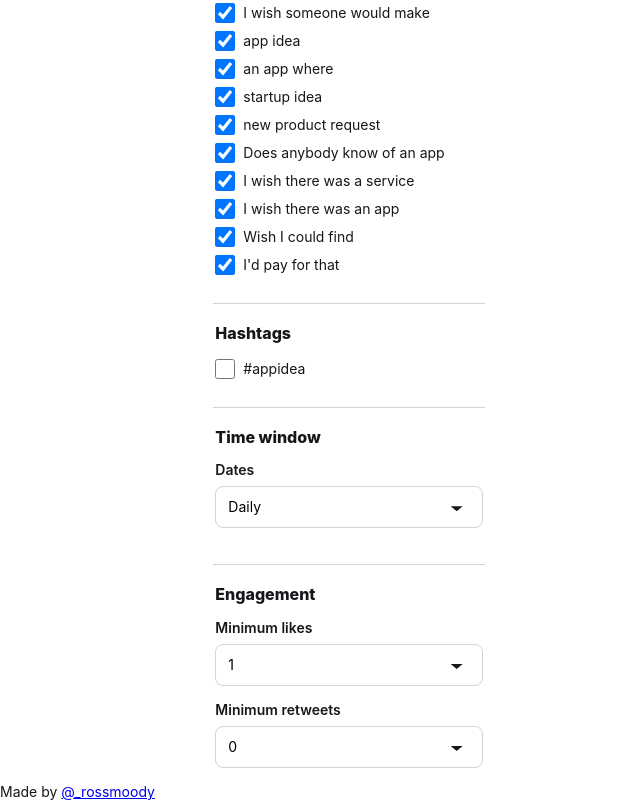
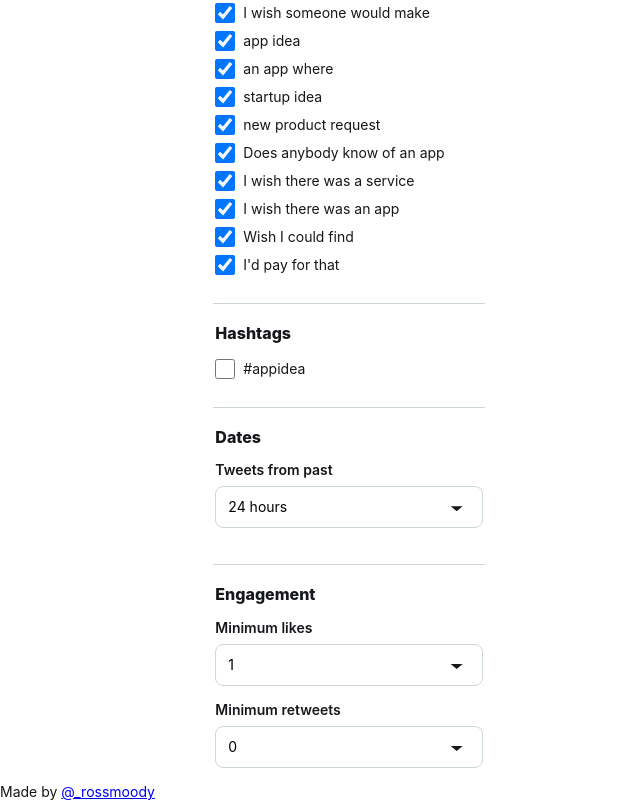
Before and after one commit to rossmoody/productidea, a website built with Parcel: page index.html in a window 1280 px wide. Shown: the part 499-1299 px from the top of the page, without its empty margins (0-640 px from the left). Built offline with nearby package versions, Linux system fonts and the light colour scheme.

Commit message:
commit message

```diff
--- a/index.html
+++ b/index.html
@@ -144,15 +144,15 @@
             </fieldset>
             <hr class="filter-hr" />
             <fieldset class="fieldset">
-              <legend><h4>Time window</h4></legend>
+              <legend><h4>Dates</h4></legend>
               <div class="sidebar-select">
-                <label for="dates" class="label">Dates</label>
+                <label for="dates" class="label">Tweets from past</label>
                 <div class="select">
                   <select name="dates" id="dates">
-                    <option value="daily" selected="selected">Daily</option>
-                    <option value="weekly">Weekly</option>
-                    <option value="monthly">Monthly</option>
-                    <!-- <option value="yearly">Yearly</option> -->
+                    <option value="daily" selected="selected">24 hours</option>
+                    <option value="weekly">Week</option>
+                    <option value="monthly">Month</option>
+                    <option value="yearly">Year</option>
                   </select>
                 </div>
               </div>
```
Also changed, not shown: README.md.
